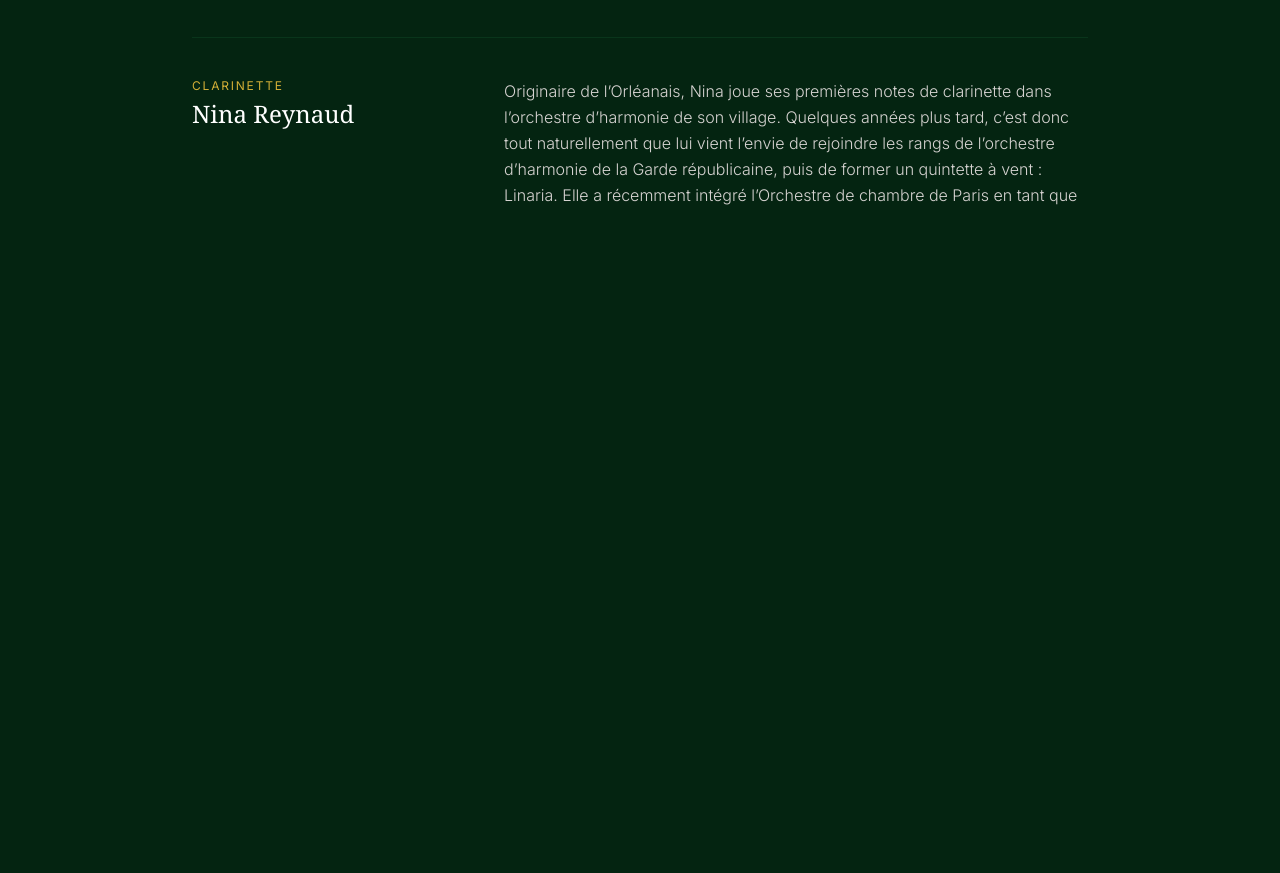
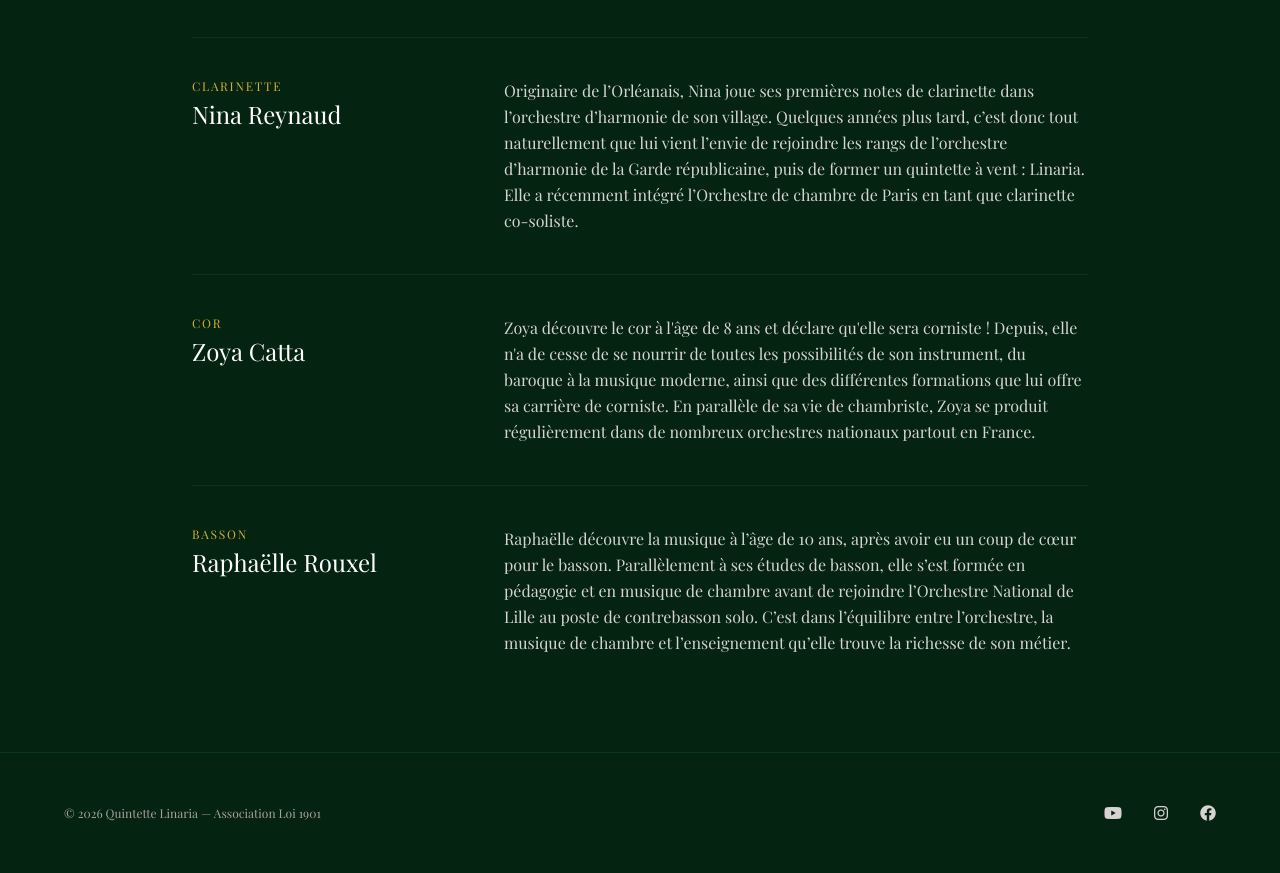
Before and after one commit to Bobveal/Quintette-Linaria, a plain HTML site: page biographies.html in a window 1280 px wide. Shown: the part 715-1588 px from the top of the page. Before the commit the page ends 1059 px from the top, so only its background shows below. Drawn offline with nearby package versions, Linux system fonts and the light colour scheme; a web font is replaced by a local one.

Commit message:
Add files via upload

```diff
--- a/biographies.html
+++ b/biographies.html
@@ -25,13 +25,12 @@
     <link href="https://fonts.googleapis.com/css2?family=Inter:wght@300;400;500&family=Playfair+Display:ital,wght@0,400;0,500;0,600;1,400&display=swap" rel="stylesheet">
     <link rel="stylesheet" href="https://cdnjs.cloudflare.com/ajax/libs/font-awesome/6.4.0/css/all.min.css">
     <style>
+        body, h1, h2, h3, h4, .font-serif, .font-mono {
+            font-family: 'Playfair Display', serif !important;
+        }
         body {
-            font-family: 'Inter', sans-serif;
             background-color: #042411;
             color: #f4f4f0;
-        }
-        h1, h2, h3, .font-serif {
-            font-family: 'Playfair Display', serif;
         }
     </style>
 </head>
@@ -114,4 +113,66 @@
                     </div>
                     <div class="md:col-span-8">
                         <p class="text-stone-300 font-light leading-relaxed">
-                            Originaire de l’Orléanais, Nina joue ses premières notes de clarinette dans l’orchestre d’harmonie de son village. Quelques années plus tard, c’est donc tout naturellement que lui vient l’envie de rejoindre les rangs de l’orchestre d’harmonie de la Garde républicaine, puis de former un quintette à vent : Linaria. Elle a récemment intégré l’Orchestre de chambre de Paris en tant que
+                            Originaire de l’Orléanais, Nina joue ses premières notes de clarinette dans l’orchestre d’harmonie de son village. Quelques années plus tard, c’est donc tout naturellement que lui vient l’envie de rejoindre les rangs de l’orchestre d’harmonie de la Garde républicaine, puis de former un quintette à vent : Linaria. Elle a récemment intégré l’Orchestre de chambre de Paris en tant que clarinette co-soliste.
+                        </p>
+                    </div>
+                </article>
+
+                <article class="py-10 grid grid-cols-1 md:grid-cols-12 gap-6 md:gap-10">
+                    <div class="md:col-span-4 space-y-1">
+                        <p class="text-xs uppercase tracking-[0.15em] text-linaria-gold">Cor</p>
+                        <h2 class="font-serif text-2xl text-white">Zoya Catta</h2>
+                    </div>
+                    <div class="md:col-span-8">
+                        <p class="text-stone-300 font-light leading-relaxed">
+                            Zoya découvre le cor à l'âge de 8 ans et déclare qu'elle sera corniste ! Depuis, elle n'a de cesse de se nourrir de toutes les possibilités de son instrument, du baroque à la musique moderne, ainsi que des différentes formations que lui offre sa carrière de corniste. En parallèle de sa vie de chambriste, Zoya se produit régulièrement dans de nombreux orchestres nationaux partout en France.
+                        </p>
+                    </div>
+                </article>
+
+                <article class="py-10 last:pb-0 grid grid-cols-1 md:grid-cols-12 gap-6 md:gap-10">
+                    <div class="md:col-span-4 space-y-1">
+                        <p class="text-xs uppercase tracking-[0.15em] text-linaria-gold">Basson</p>
+                        <h2 class="font-serif text-2xl text-white">Raphaëlle Rouxel</h2>
+                    </div>
+                    <div class="md:col-span-8">
+                        <p class="text-stone-300 font-light leading-relaxed">
+                            Raphaëlle découvre la musique à l’âge de 10 ans, après avoir eu un coup de cœur pour le basson. Parallèlement à ses études de basson, elle s’est formée en pédagogie et en musique de chambre avant de rejoindre l’Orchestre National de Lille au poste de contrebasson solo. C’est dans l’équilibre entre l’orchestre, la musique de chambre et l’enseignement qu’elle trouve la richesse de son métier.
+                        </p>
+                    </div>
+                </article>
+
+            </div>
+        </div>
+    </main>
+
+    <!-- Footer -->
+    <footer class="py-12 px-6 border-t border-linaria-border/40 text-stone-400 text-xs">
+        <div class="max-w-6xl mx-auto flex flex-col sm:flex-row items-center justify-between gap-6">
+            <p>© 2026 Quintette Linaria — Association Loi 1901</p>
+            <div class="flex items-center space-x-8 text-base text-stone-300">
+                <a href="https://www.youtube.com/@QuintetteLinaria" target="_blank" rel="noopener noreferrer" class="hover:text-linaria-gold transition-colors"><i class="fa-brands fa-youtube"></i></a>
+                <a href="https://www.instagram.com/quintette.linaria/" target="_blank" rel="noopener noreferrer" class="hover:text-linaria-gold transition-colors"><i class="fa-brands fa-instagram"></i></a>
+                <a href="https://www.facebook.com/p/Quintette-Linaria-61585351946316/" target="_blank" rel="noopener noreferrer" class="hover:text-linaria-gold transition-colors"><i class="fa-brands fa-facebook"></i></a>
+            </div>
+        </div>
+    </footer>
+
+    <script>
+        const menuBtn = document.getElementById('menu-btn');
+        const mobileMenu = document.getElementById('mobile-menu');
+        const mobileLinks = document.querySelectorAll('.mobile-link');
+
+        menuBtn.addEventListener('click', () => {
+            mobileMenu.classList.toggle('hidden');
+        });
+
+        mobileLinks.forEach(link => {
+            link.addEventListener('click', () => {
+                mobileMenu.classList.add('hidden');
+            });
+        });
+    </script>
+
+</body>
+</html>
```
